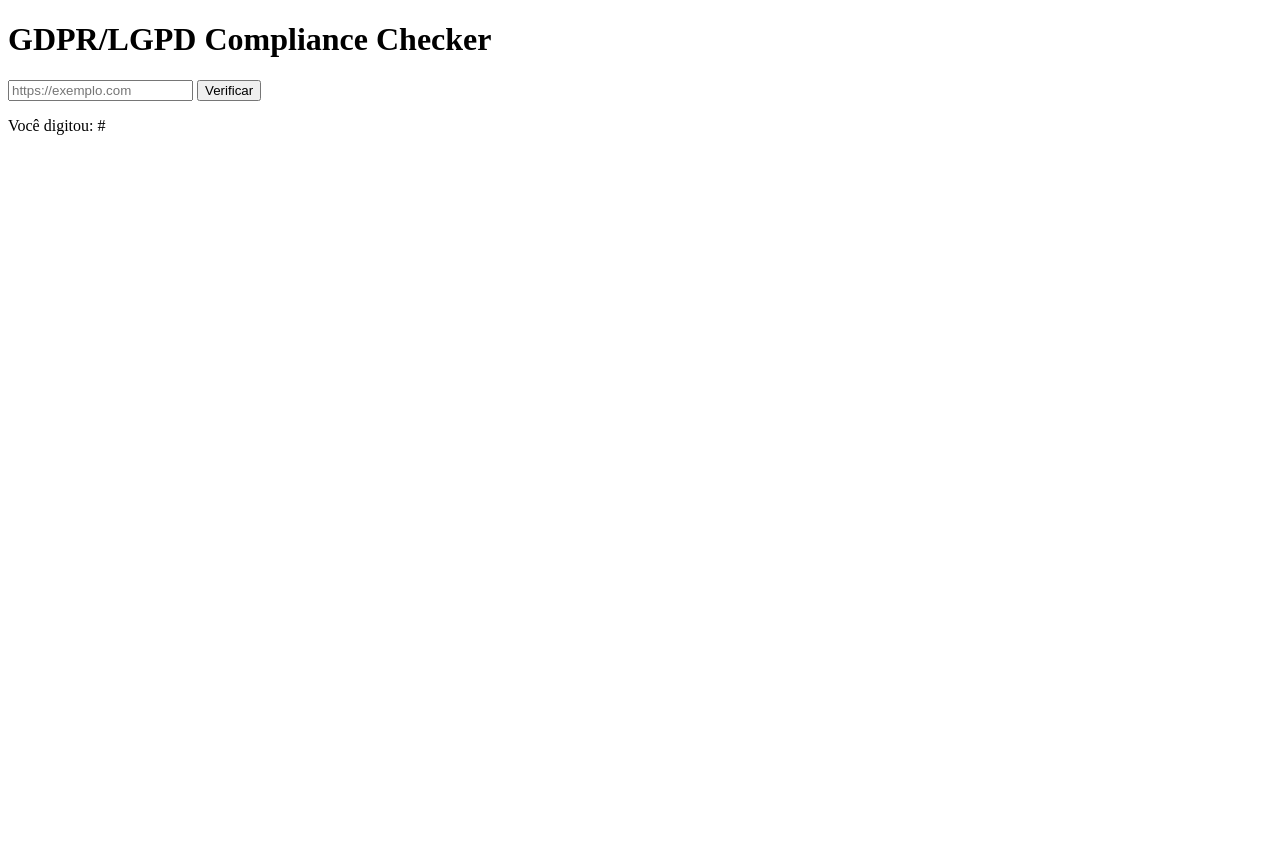
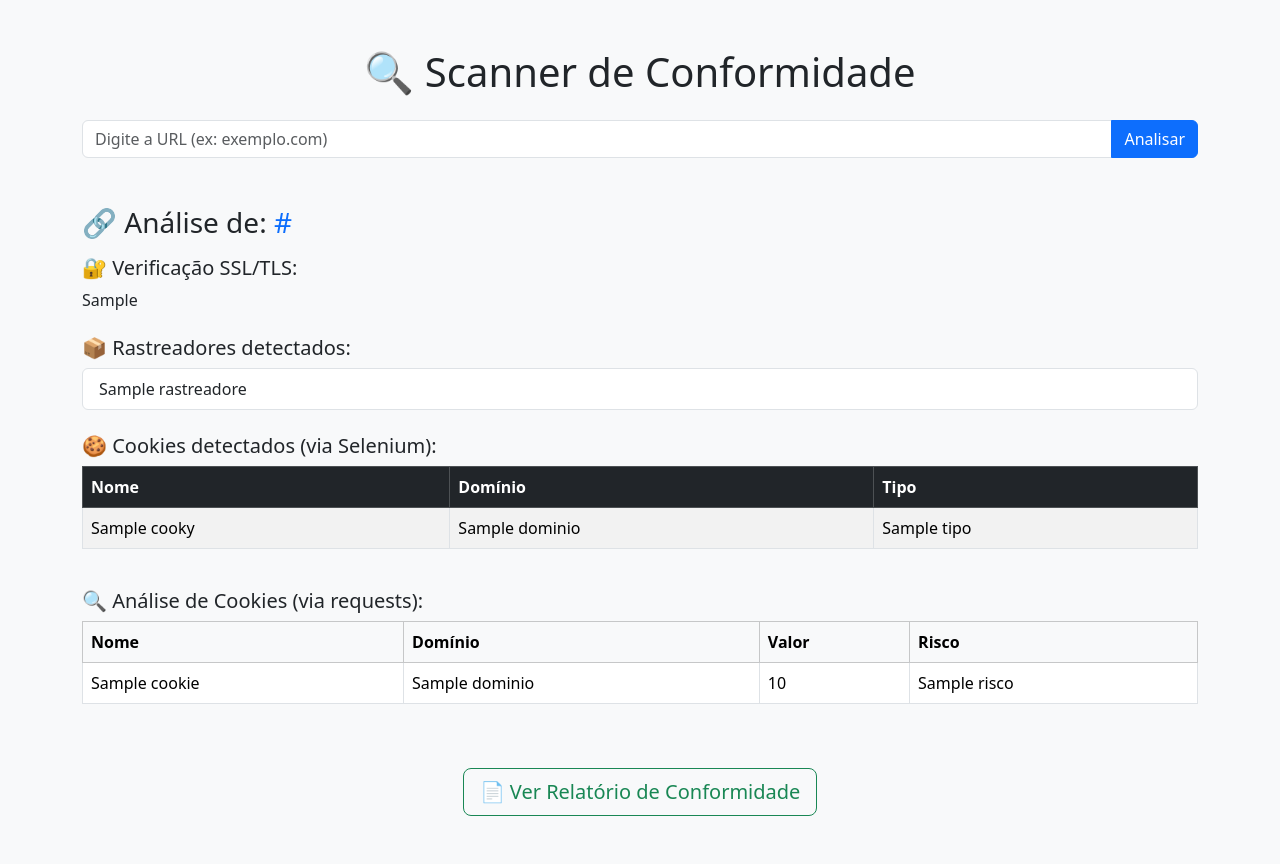
Before and after one commit to Emersomds/gdpr_checker, a Flask app: template templates/index.html in a window 1280 px wide. Before the commit the page ends 135 px from the top, so only its background shows below. Run offline with Flask 3, Linux system fonts and the light colour scheme; the template is opened without the code that fills it: most values are stand-ins (such as "Sample title", 1, 10 or a date in 2020).

Commit message:
Alterações de funcionalidaes

```diff
--- a/app.py
+++ b/app.py
@@ -1,13 +1,219 @@
+import requests
+from bs4 import BeautifulSoup
 from flask import Flask, render_template, request
+import ssl
+import socket
+from selenium import webdriver
+from selenium.webdriver.chrome.options import Options
+from selenium.webdriver.common.desired_capabilities import DesiredCapabilities
+from urllib.parse import urlparse
+import time
+from http.cookies import SimpleCookie
+from datetime import datetime
 
 app = Flask(__name__)
 
+# 🔍 Função para detectar rastreadores por tags <script>
+def escanear_rastreadores(url):
+    try:
+        response = requests.get(url)
+        soup = BeautifulSoup(response.text, 'html.parser')
+        scripts = soup.find_all('script', src=True)
+
+        rastreadores = []
+        for script in scripts:
+            src = script['src']
+            if any(tracker in src for tracker in ['googletagmanager', 'google-analytics', 'facebook.net', 'fbcdn']):
+                rastreadores.append(src)
+
+        return rastreadores
+    except Exception as e:
+        return [f'Erro ao acessar o site: {e}']
+
+# 🔐 Verifica conexão SSL/TLS
+def verificar_ssl_tls(url):
+    try:
+        if not url.startswith('https'):
+            url = 'https://' + url
+
+        hostname = urlparse(url).hostname
+        port = 443
+
+        context = ssl.create_default_context()
+        with socket.create_connection((hostname, port), timeout=5) as sock:
+            with context.wrap_socket(sock, server_hostname=hostname) as ssock:
+                versao_tls = ssock.version()
+                return f"✅ Conexão segura: {versao_tls}"
+    except Exception as e:
+        return f"❌ Erro na verificação SSL/TLS: {e}"
+
+# 🍪 Escaneia cookies com Selenium (usando Chrome agora)
+def escanear_cookies(url):
+    options = Options()
+    options.add_argument("--headless")
+    options.add_argument("--no-sandbox")
+    options.add_argument("--disable-dev-shm-usage")
+
+    driver = webdriver.Chrome(options=options)
+
+    if not url.startswith("http"):
+        url = "https://" + url
+
+    driver.get(url)
+    time.sleep(5)
+
+    cookies = driver.get_cookies()
+    resultados = []
+
+    for cookie in cookies:
+        nome = cookie.get("name")
+        dominio = cookie.get("domain")
+
+        if 'google' in dominio or 'facebook' in dominio:
+            tipo = "Marketing"
+        elif 'analytics' in nome.lower():
+            tipo = "Analytics"
+        else:
+            tipo = "Funcional"
+
+        resultados.append({
+            'nome': nome,
+            'dominio': dominio,
+            'tipo': tipo
+        })
+
+    driver.quit()
+    return resultados
+
+def analisar_cookies(site_url):
+    cookies_detectados = []
+    try:
+        response = requests.get(site_url, timeout=10)
+        if 'set-cookie' in response.headers:
+            raw_cookies = response.headers.get('set-cookie')
+            simple_cookie = SimpleCookie()
+            simple_cookie.load(raw_cookies)
+
+            for key, morsel in simple_cookie.items():
+                cookie_info = {
+                    'nome': key,
+                    'dominio': response.url,
+                    'valor': morsel.value,
+                    'risco': '🔴 Alto' if 'session' in key.lower() or 'auth' in key.lower() else '🟢 Baixo'
+                }
+                cookies_detectados.append(cookie_info)
+    except Exception as e:
+        print(f"Erro ao analisar cookies com requests: {e}")
+    return cookies_detectados
+
+# 🔍 Detector de vazamentos de dados via HTTP
+def detectar_vazamento_dados(url):
+    chrome_options = Options()
+    chrome_options.add_argument('--headless')
+    chrome_options.add_argument('--disable-gpu')
+    chrome_options.add_argument('--no-sandbox')
+
+    caps = DesiredCapabilities.CHROME
+    caps['goog:loggingPrefs'] = {'performance': 'ALL'}
+
+    driver = webdriver.Chrome(options=chrome_options, desired_capabilities=caps)
+
+    if not url.startswith("http"):
+        url = "https://" + url
+
+    driver.get(url)
+    time.sleep(5)
+
+    logs = driver.get_log("performance")
+    vazamentos = []
+
+    for entry in logs:
+        message = entry["message"]
+        if "Network.requestWillBeSent" in message and "http://" in message:
+            url_inicio = message.find("http://")
+            url_fim = message.find('"', url_inicio)
+            link = message[url_inicio:url_fim]
+            vazamentos.append(link)
+
+    driver.quit()
+    return vazamentos
+
+# 🌐 Rota principal
 @app.route('/', methods=['GET', 'POST'])
 def index():
     site_url = None
+    rastreadores = []
+    resultado_ssl = None
+    cookies = []
+    cookies_requests = []
+
     if request.method == 'POST':
         site_url = request.form['url']
-    return render_template('index.html', site_url=site_url)
+        if not site_url.startswith('http'):
+            site_url = 'https://' + site_url
+
+        rastreadores = escanear_rastreadores(site_url)
+        resultado_ssl = verificar_ssl_tls(site_url)
+        cookies = escanear_cookies(site_url)
+        cookies_requests = analisar_cookies(site_url)
+
+    return render_template('index.html',
+                           site_url=site_url,
+                           rastreadores=rastreadores,
+                           resultado_ssl=resultado_ssl,
+                           cookies=cookies,
+                           cookies_requests=cookies_requests)
+
+
+
+@app.route('/relatorio')
+def relatorio():
+    site_url = request.args.get('url')
+    if not site_url:
+        return "URL não informada.", 400
+
+    # 🔎 Faça a análise novamente ou passe os dados prontos aqui
+    rastreadores = escanear_rastreadores(site_url)
+    resultado_ssl = verificar_ssl_tls(site_url)
+    cookies_selenium = escanear_cookies(site_url)
+    cookies_requests = analisar_cookies(site_url)
+
+    # 🧠 Avaliação de conformidade (exemplo simples)
+    falhas = []
+    sugestoes = []
+    pontuacao = 10
+
+    if "❌" in resultado_ssl:
+        falhas.append("Conexão insegura (SSL/TLS ausente ou falha).")
+        sugestoes.append("Implemente HTTPS com certificado válido.")
+        pontuacao -= 3
+
+    if rastreadores:
+        falhas.append("Rastreadores de terceiros detectados.")
+        sugestoes.append("Configure um CMP para consentimento de rastreamento (ex: Cookiebot).")
+        pontuacao -= 2
+
+    if not cookies_selenium and not cookies_requests:
+        falhas.append("Nenhum cookie identificado – pode haver bloqueio ou carregamento tardio.")
+        sugestoes.append("Verifique se cookies estão sendo declarados e carregados corretamente.")
+        pontuacao -= 1
+
+    for cookie in cookies_requests:
+        if '🔴' in cookie.get('risco', ''):
+            falhas.append(f"Cookie de risco alto detectado: {cookie['nome']}")
+            sugestoes.append("Evite cookies de sessão sem consentimento explícito.")
+            pontuacao -= 1
+
+    status = "Conforme" if pontuacao >= 8 else "Parcialmente Conforme" if pontuacao >= 5 else "Não Conforme"
+
+    return render_template("relatorio_compliance.html",
+                           site_url=site_url,
+                           data_analise=datetime.now().strftime("%d/%m/%Y %H:%M"),
+                           status=status,
+                           pontuacao=pontuacao,
+                           falhas=falhas,
+                           sugestoes=sugestoes)
+
 
 if __name__ == '__main__':
     app.run(debug=True)
--- a/templates/index.html
+++ b/templates/index.html
@@ -2,18 +2,106 @@
 <html lang="pt-br">
 <head>
     <meta charset="UTF-8">
-    <title>GDPR Checker</title>
+    <title>Gdpr-Checker</title>
+    <link rel="stylesheet" href="https://cdn.jsdelivr.net/npm/bootstrap@5.3.3/dist/css/bootstrap.min.css">
 </head>
-<body>
-    <h1>GDPR/LGPD Compliance Checker</h1>
+<body class="bg-light">
+    <div class="container py-5">
+        <h1 class="mb-4 text-center">🔍 Scanner de Conformidade</h1>
 
-    <form method="post">
-        <input type="text" name="url" placeholder="https://exemplo.com" required>
-        <button type="submit">Verificar</button>
-    </form>
+        <form method="POST" class="mb-5">
+            <div class="input-group">
+                <input type="text" name="url" class="form-control" placeholder="Digite a URL (ex: exemplo.com)" required>
+                <button type="submit" class="btn btn-primary">Analisar</button>
+            </div>
+        </form>
 
-    {% if site_url %}
-        <p>Você digitou: {{ site_url }}</p>
-    {% endif %}
+        {% if site_url %}
+            <h3 class="mb-3">🔗 Análise de: <span class="text-primary">{{ site_url }}</span></h3>
+
+            <div class="mb-4">
+                <h5>🔐 Verificação SSL/TLS:</h5>
+                <p>{{ resultado_ssl }}</p>
+            </div>
+
+            <div class="mb-4">
+                <h5>📦 Rastreadores detectados:</h5>
+                {% if rastreadores %}
+                    <ul class="list-group">
+                        {% for r in rastreadores %}
+                            <li class="list-group-item">{{ r }}</li>
+                        {% endfor %}
+                    </ul>
+                {% else %}
+                    <p class="text-success">Nenhum rastreador conhecido foi detectado.</p>
+                {% endif %}
+            </div>
+
+            <div class="mb-4">
+                <h5>🍪 Cookies detectados (via Selenium):</h5>
+                {% if cookies %}
+                    <div class="table-responsive">
+                        <table class="table table-bordered table-striped">
+                            <thead class="table-dark">
+                                <tr>
+                                    <th>Nome</th>
+                                    <th>Domínio</th>
+                                    <th>Tipo</th>
+                                </tr>
+                            </thead>
+                            <tbody>
+                                {% for c in cookies %}
+                                    <tr>
+                                        <td>{{ c.nome }}</td>
+                                        <td>{{ c.dominio }}</td>
+                                        <td>{{ c.tipo }}</td>
+                                    </tr>
+                                {% endfor %}
+                            </tbody>
+                        </table>
+                    </div>
+                {% else %}
+                    <p class="text-warning">Nenhum cookie encontrado ou site inacessível.</p>
+                {% endif %}
+            </div>
+
+            <!-- Nova seção para análise alternativa de cookies -->
+            <div class="mb-4">
+                <h5>🔍 Análise de Cookies (via requests):</h5>
+                {% if cookies_requests %}
+                    <div class="table-responsive">
+                        <table class="table table-bordered table-hover">
+                            <thead class="table-light">
+                                <tr>
+                                    <th>Nome</th>
+                                    <th>Domínio</th>
+                                    <th>Valor</th>
+                                    <th>Risco</th>
+                                </tr>
+                            </thead>
+                            <tbody>
+                                {% for cookie in cookies_requests %}
+                                    <tr>
+                                        <td>{{ cookie.nome }}</td>
+                                        <td>{{ cookie.dominio }}</td>
+                                        <td>{{ cookie.valor }}</td>
+                                        <td>{{ cookie.risco }}</td>
+                                    </tr>
+                                {% endfor %}
+                            </tbody>
+                        </table>
+                    </div>
+                {% else %}
+                    <p class="text-muted">Nenhum cookie alternativo detectado.</p>
+                {% endif %}
+            </div>
+            <!-- ✅ BOTÃO DE RELATÓRIO -->
+            <div class="text-center mt-5">
+                <a href="{{ url_for('relatorio') }}?url={{ site_url }}" class="btn btn-outline-success btn-lg">
+                    📄 Ver Relatório de Conformidade
+                </a>
+            </div>
+        {% endif %}
+    </div>
 </body>
 </html>
```
Also changed, not shown: templates/relatorio_compliance.html (added, +64 -0 lines), README.md.
